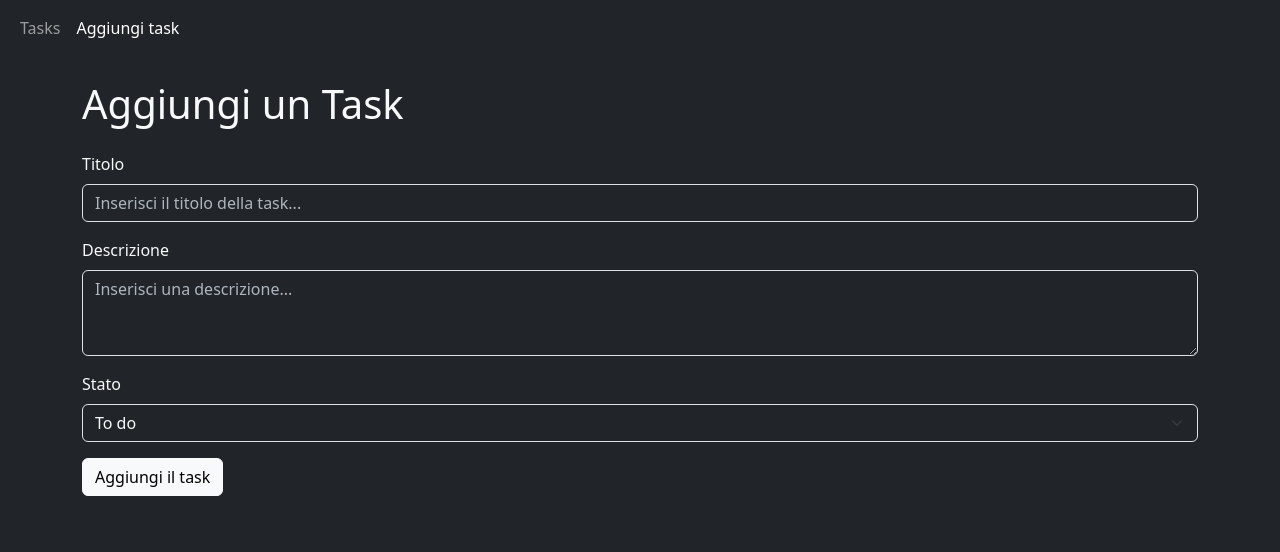
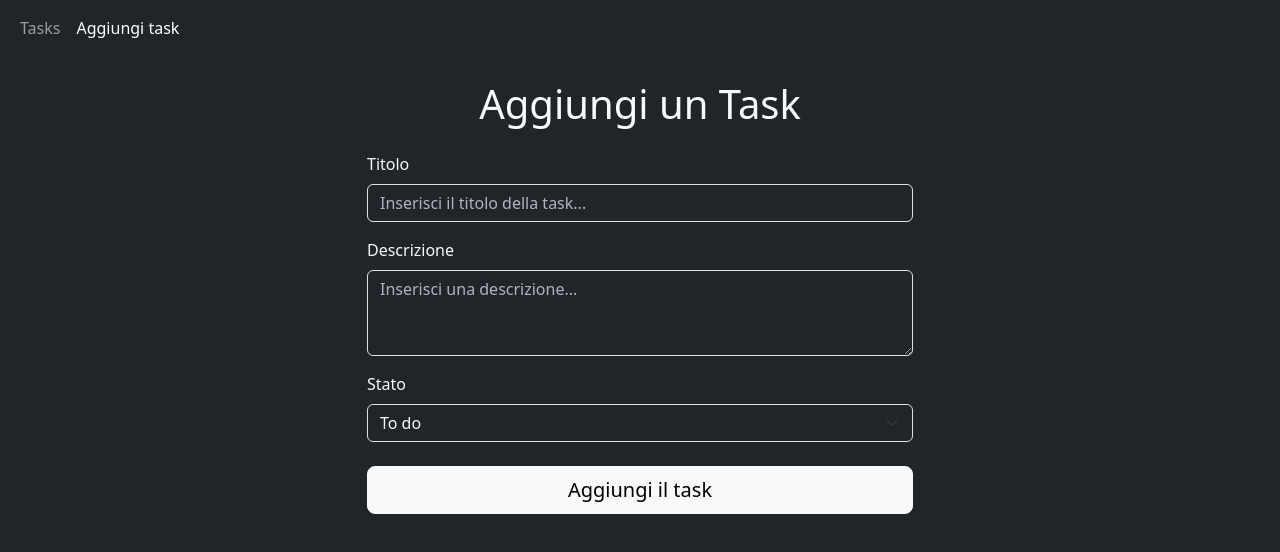
Before and after one commit to FrancescoPalazzo97/ex-react-task-manager, a React (Vite) app: page /add-task in a window 1280 px wide. Shown: the top 552 px of the page. Built offline with nearby package versions, Linux system fonts and the light colour scheme; no server answers.

Commit message:
Enhance UI components: update TaskRow to remove redundant key prop, improve AddTask form layout and validation feedback, and style TaskList headers for better readability

```diff
--- a/src/components/TaskRow.jsx
+++ b/src/components/TaskRow.jsx
@@ -17,7 +17,7 @@ const TaskRow = memo(({ task }) => {
     }
 
     return (
-        <tr key={task.id}>
+        <tr>
             <td>
                 <Link to={`/task/${task.id}`} className="link-light link-opacity-50-hover text-decoration-none">{task.title}</Link>
             </td>
--- a/src/pages/AddTask.jsx
+++ b/src/pages/AddTask.jsx
@@ -51,29 +51,36 @@ const AddTask = () => {
 
     return (
         <div className="container mt-4">
-            <h1 className="mb-4 text-light">Aggiungi un Task</h1>
-            <div className="table-responsive">
-                <form onSubmit={handleSubmit}>
-                    {successMessage &&
-                        <div className="mb-3 bg-success p-3 rounded">
-                            <span >{successMessage}</span>
-                        </div>}
-                    {errorMessage &&
-                        <div className="mb-3 bg-danger p-3 rounded">
-                            <span >{errorMessage}</span>
-                        </div>}
+            <div className="row justify-content-center">
+                <div className="col-lg-8 col-xl-6">
+                    <h1 className="mb-4 text-light text-center">Aggiungi un Task</h1>
+
+                    {successMessage && (
+                        <div className="alert alert-success" role="alert">
+                            {successMessage}
+                        </div>
+                    )}
+
+                    {errorMessage && (
+                        <div className="alert alert-danger" role="alert">
+                            {errorMessage}
+                        </div>
+                    )}
+
+                    <form onSubmit={handleSubmit} className="needs-validation" noValidate>
                         <div className="mb-3">
                             <label htmlFor="title" className="form-label">Titolo</label>
                             <input
                                 type="text"
-                            className="form-control bg-dark text-light"
+                                className={`form-control bg-dark text-light ${errors.title ? 'is-invalid' : ''}`}
                                 id="title"
                                 placeholder="Inserisci il titolo della task..."
                                 value={title}
                                 onChange={handleChange}
                             />
-                        {errors.title && <span className="text-danger">{errors.title}</span>}
+                            {errors.title && <div className="invalid-feedback d-block">{errors.title}</div>}
                         </div>
+
                         <div className="mb-3">
                             <label htmlFor="description" className="form-label">Descrizione</label>
                             <textarea
@@ -82,12 +89,13 @@ const AddTask = () => {
                                 rows="3"
                                 placeholder="Inserisci una descrizione..."
                                 ref={descriptionRef}
-                        ></textarea>
+                            />
                         </div>
-                    <div className="mb-3">
+
+                        <div className="mb-4">
                             <label htmlFor="status" className="form-label">Stato</label>
                             <select
-                            className="form-select bg-dark text-light"
+                                className={`form-select bg-dark text-light ${errors.status ? 'is-invalid' : ''}`}
                                 id="status"
                                 ref={statusRef}
                                 defaultValue="To do"
@@ -97,16 +105,18 @@ const AddTask = () => {
                                 <option value="Doing">Doing</option>
                                 <option value="Done">Done</option>
                             </select>
-                        {errors.status && <span className="text-danger">{errors.status}</span>}
+                            {errors.status && <div className="invalid-feedback d-block">{errors.status}</div>}
                         </div>
-                    <div className="mb-3">
-                        <button type="submit" className="btn btn-light">
+
+                        <div className="d-grid">
+                            <button type="submit" className="btn btn-light btn-lg">
                                 Aggiungi il task
                             </button>
                         </div>
                     </form>
                 </div>
             </div>
+        </div>
     )
 }
 
--- a/src/pages/TaskList.jsx
+++ b/src/pages/TaskList.jsx
@@ -9,14 +9,14 @@ const TaskList = memo(() => {
 
     return (
         <div className="container mt-4">
-            <h1 className="mb-4 text-light">Lista Task</h1>
+            <h1 className="mb-4 text-light fw-bold">Lista Task</h1>
             <div className="table-responsive">
                 <table className="table table-dark table-striped table-hover">
                     <thead className="table-dark">
                         <tr>
-                            <th scope="col">Nome</th>
-                            <th scope="col">Stato</th>
-                            <th scope="col">Data di Creazione</th>
+                            <th scope="col" className="fw-semibold">Nome</th>
+                            <th scope="col" className="fw-semibold">Stato</th>
+                            <th scope="col" className="fw-semibold">Data di Creazione</th>
                         </tr>
                     </thead>
                     <tbody>
```
Lines whose indentation alone changed are shown as unchanged.
